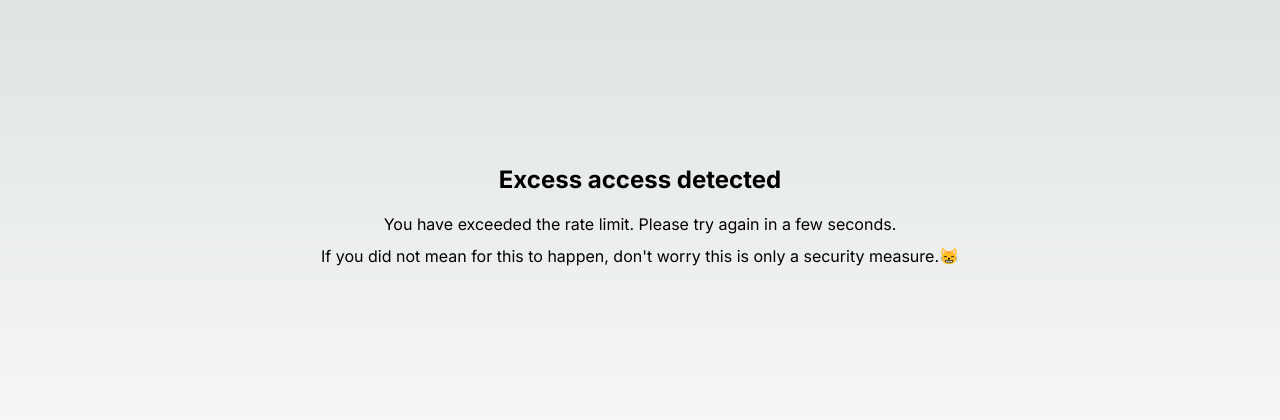
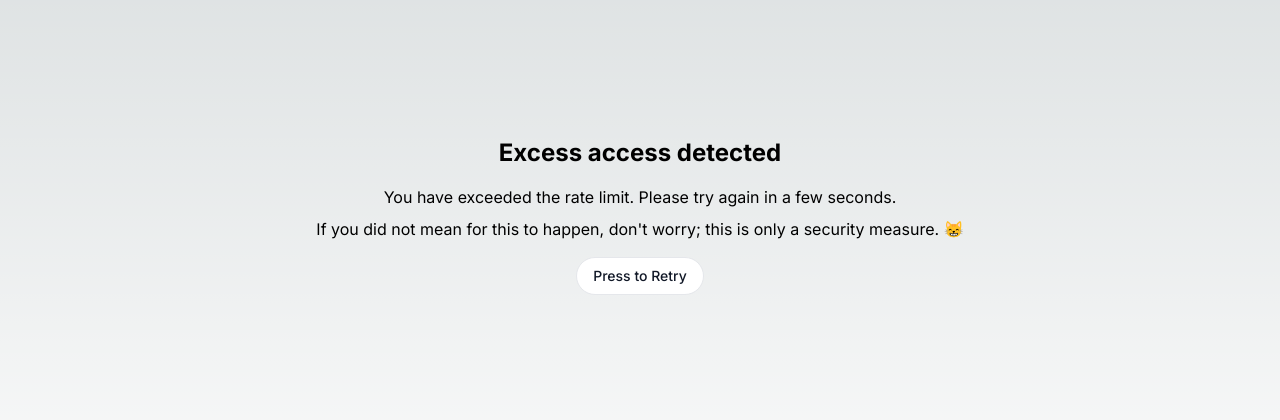
Before and after one commit to Azureum/l2bRelease, a Next.js app: page /blocked in a window 1280 px wide. Shown: the part 184-604 px from the top of the page. Built offline with nearby package versions, Linux system fonts and the light colour scheme.

Commit message:
quick patch/qotd on blocked screen /  security, lowered latency, 1rq per 3sc > 1rq per 5sc

```diff
--- a/app/blocked/page.tsx
+++ b/app/blocked/page.tsx
@@ -6,7 +6,12 @@ export default function Blocked() {
       <div className="text-center">
         <h1 className="text-2xl font-bold">Excess access detected</h1>
         <p className="mt-4">You have exceeded the rate limit. Please try again in a few seconds.</p>
-        <p className="mt-2 ">If you did not mean for this to happen, don&apos;t worry this is only a security measure.😸</p>
+        <p className="mt-2">If you did not mean for this to happen, don't worry; this is only a security measure. 😸</p>
+        <a href="learn2build.xyz">
+          <button type="button" className="mt-4 py-2 px-4 text-sm font-medium text-gray-900 bg-white rounded-full border border-gray-200 hover:bg-gray-100 hover:text-blue-700 focus:outline-none focus:ring-4 focus:ring-gray-100 dark:focus:ring-gray-700 dark:bg-gray-800 dark:text-gray-400 dark:border-gray-600 dark:hover:text-white dark:hover:bg-gray-700">
+            Press to Retry
+          </button>
+        </a>
       </div>
     </div>
   );
```
Also changed, not shown: middleware.txt.
